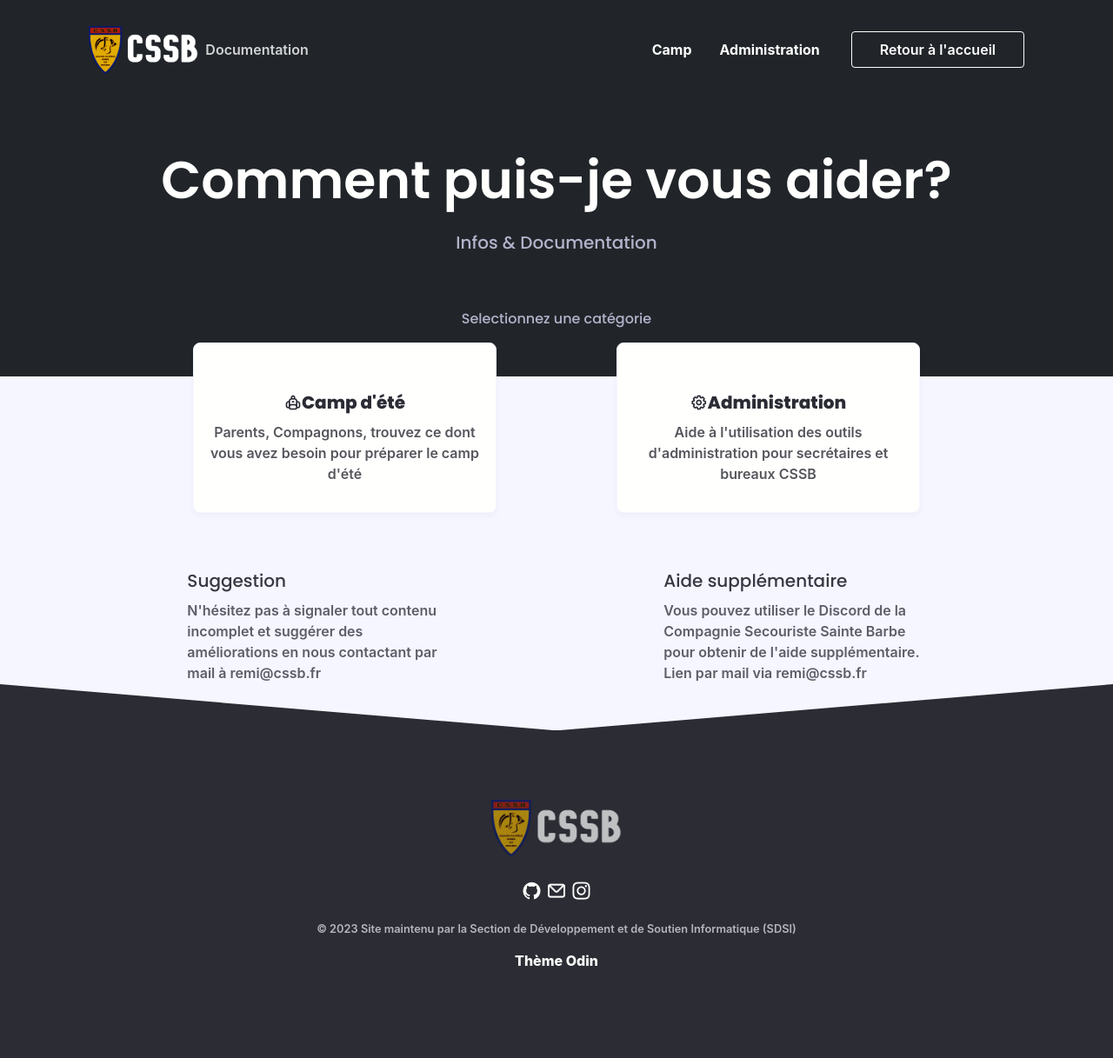
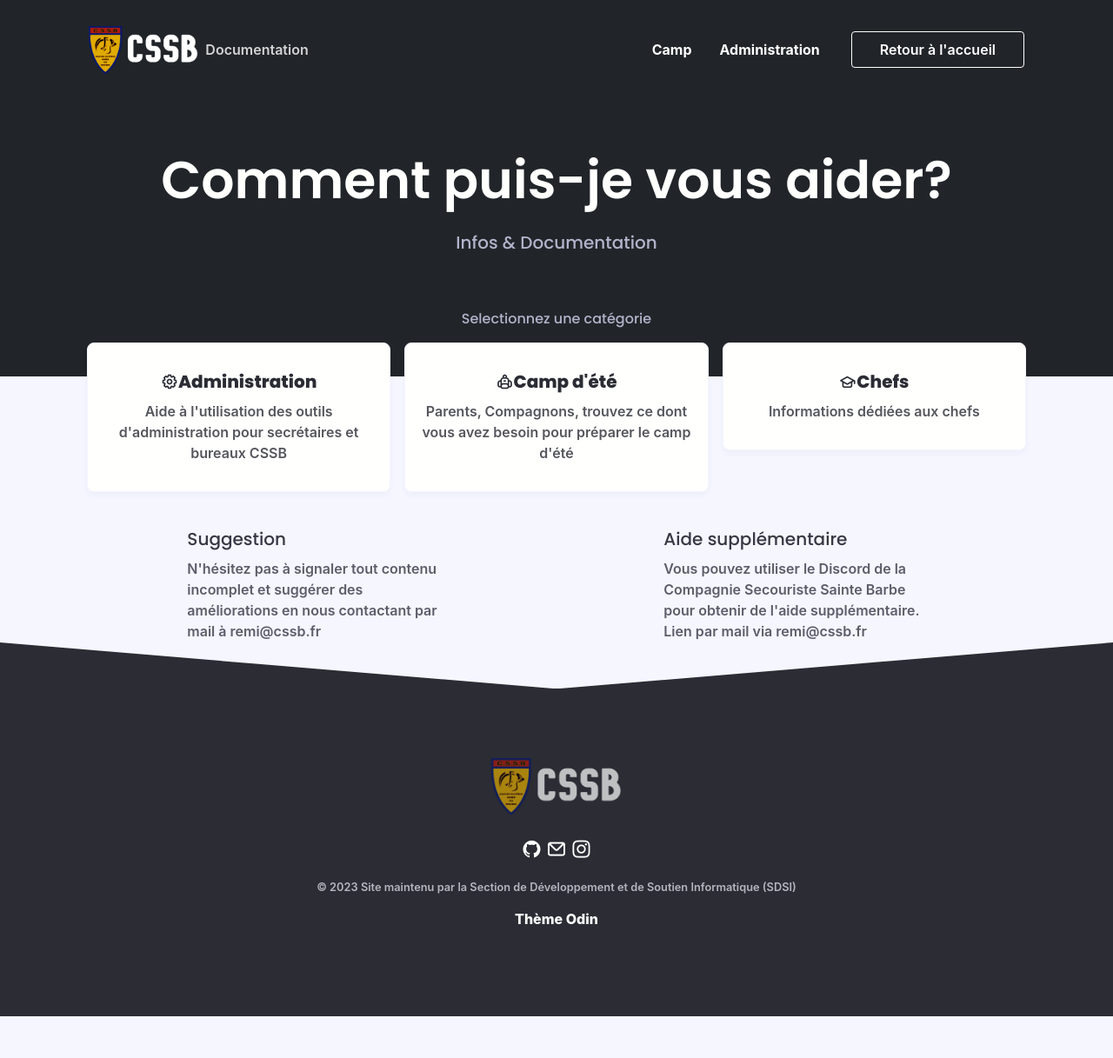
Before and after one commit to cssb-dev/infos, a Jekyll site: the page built from index.html, in a window 1280 px wide. Shown: the whole page at 87% size. Built offline with Jekyll 4.4.1, drawn with Linux system fonts in a browser that asks for light colours; some web fonts are replaced; after the commit the page ends 1169 px from its top, so only the background shows below that.

Commit message:
TL: generic main index, corrected h5 formating in category cards

```diff
--- a/_scss/_typography.scss
+++ b/_scss/_typography.scss
@@ -51,6 +51,7 @@ h4,
 h5,
 .h5 {
   font-size: 1.0rem;
+  margin-top: 0;
 }
 h6,
 .h6 {
--- a/camp/chefs/index.html
+++ b/chefs/index.html
@@ -1,7 +1,7 @@
 ---
 layout: category
 title: Chefs
-description: Informations dédiées aux chefs pour le camp
+description: Informations dédiées aux chefs
 icon: uil-graduation-cap
 rank: 0
 ---
--- a/index.html
+++ b/index.html
@@ -10,9 +10,15 @@ title: Accueil
             <h6 class="text-secondary">Selectionnez une catégorie</h6>
           </div>
 
-          {% include category-card.html page_name="/camp/" %}
-
-          {% include category-card.html page_name="/admin/" %}
+          {% for p in site.pages %}
+            {% assign urls = p.url | split: "/" %}
+            {% assign pathDepth = urls.size | minus: 1 %}
+            {% assign urlLastIdx = p.url.size | minus: 1 %}
+            {% assign lastChar = p.url | slice: urlLastIdx %}
+            {% if pathDepth == 1 and lastChar == "/" %}
+              {% include category-card.html page_name=p.url %}
+            {% endif %}
+          {% endfor %}
 
           {% include more-help.html %}
         </div>
```
Also changed, not shown: chefs/procedures-radio.md (renamed from camp/chefs/procedures-radio.md).
